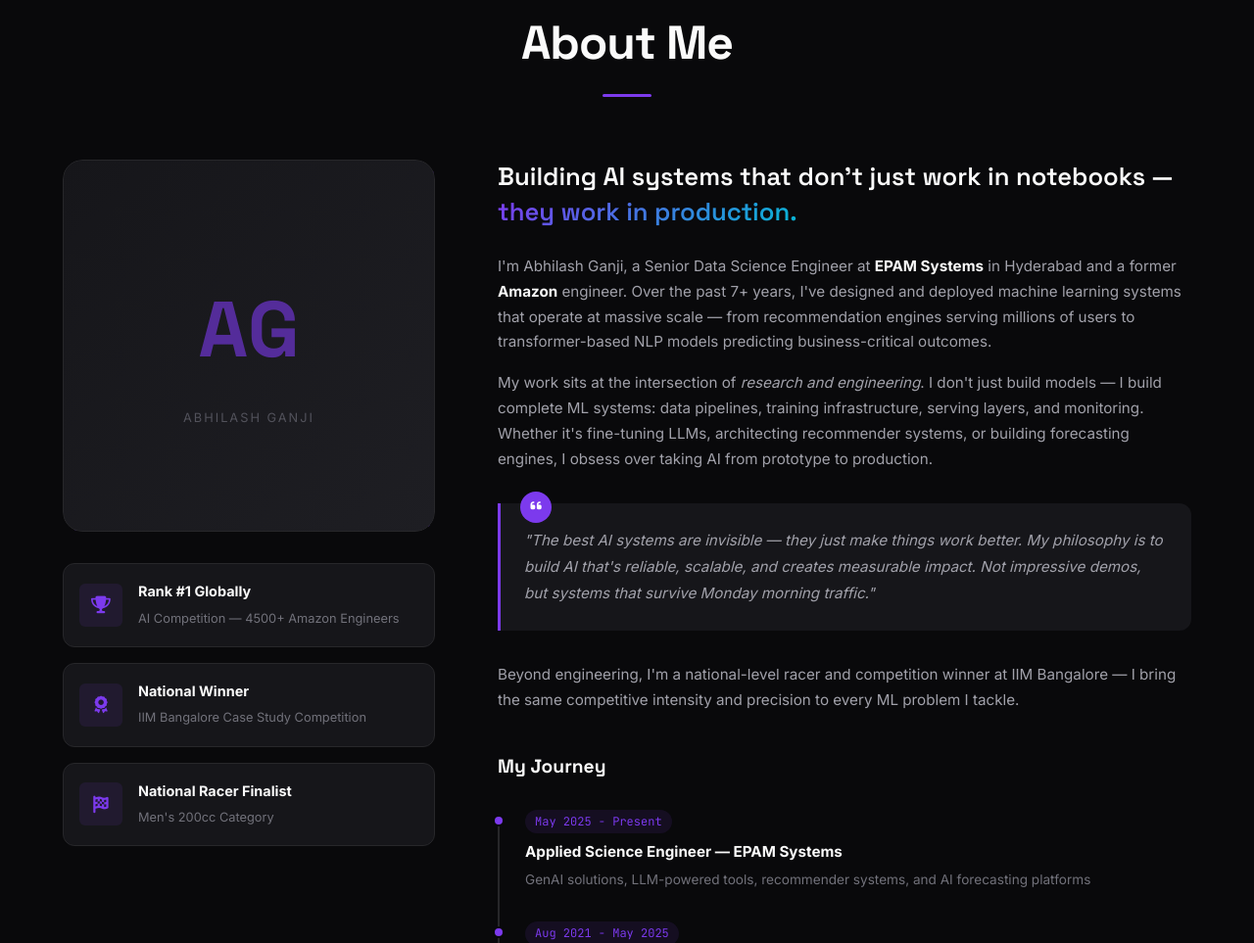
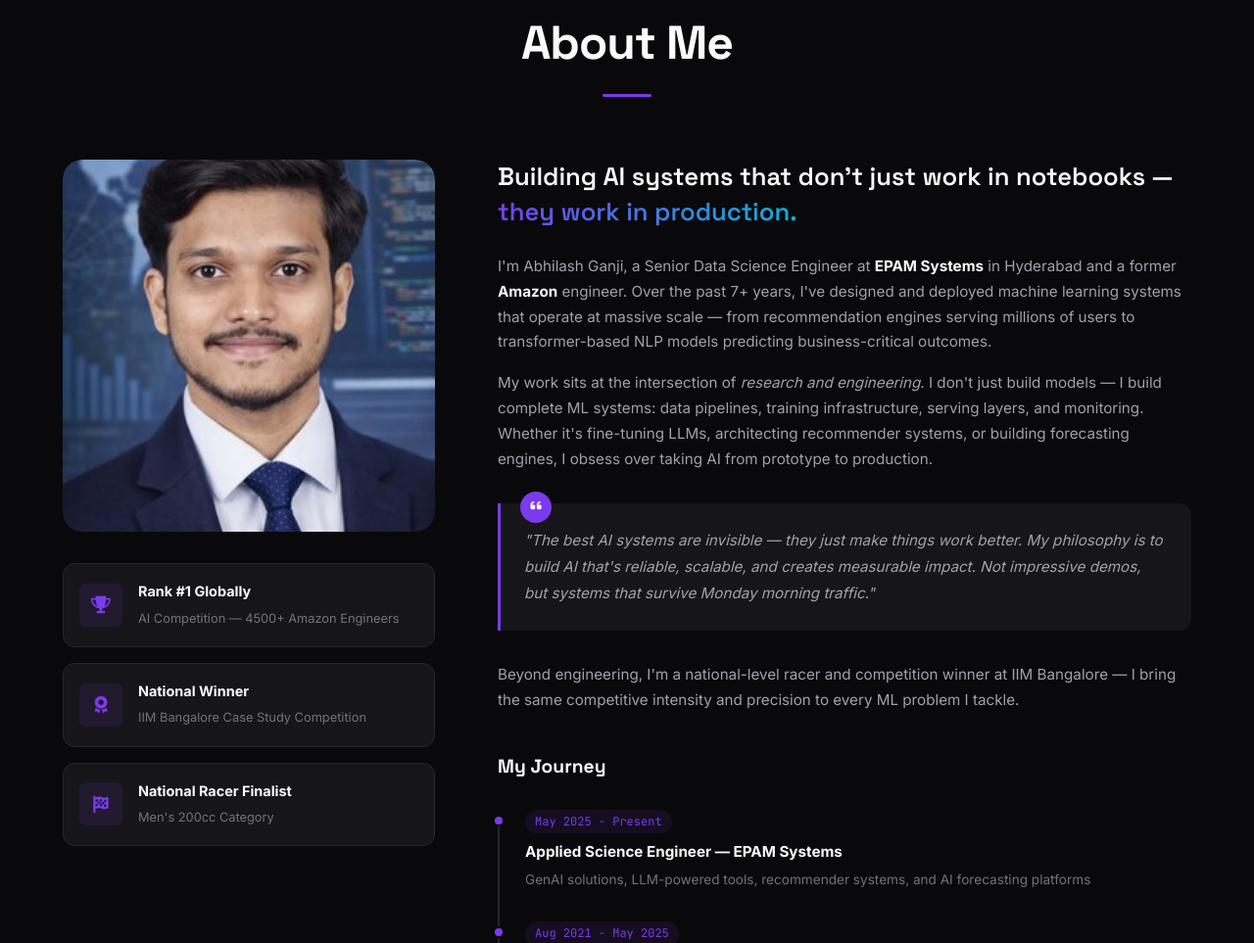
Before and after one commit to GanjiAbhilash/abhilashganji.github.io, a plain HTML site: page index.html in a window 1280 px wide. Shown: the part 1139-2102 px from the top of the page at 98% size. Drawn offline with Linux system fonts and the light colour scheme.

Commit message:
Update profile image implementation and enhance styling for better presentation

```diff
--- a/index.html
+++ b/index.html
@@ -229,11 +229,7 @@
             <div class="about-grid">
                 <div class="about-image reveal-left">
                     <div class="image-wrapper">
-                        <div class="image-placeholder">
-                            <span class="placeholder-initials">AG</span>
-                            <span class="placeholder-text">Abhilash Ganji</span>
-                        </div>
-                        <!-- Replace above div with: <img src="assets/images/profile.jpg" alt="Abhilash Ganji" loading="lazy"> -->
+                        <img src="assets/images/profile.jpg" alt="Abhilash Ganji" loading="lazy">
                         <div class="image-border"></div>
                         <div class="image-dots"></div>
                     </div>
--- a/style.css
+++ b/style.css
@@ -690,6 +690,13 @@ a:hover {
     overflow: hidden;
 }
 
+.image-wrapper img {
+    width: 100%;
+    height: 100%;
+    object-fit: cover;
+    border-radius: var(--radius-lg);
+}
+
 .image-placeholder {
     width: 100%;
     height: 100%;
```
